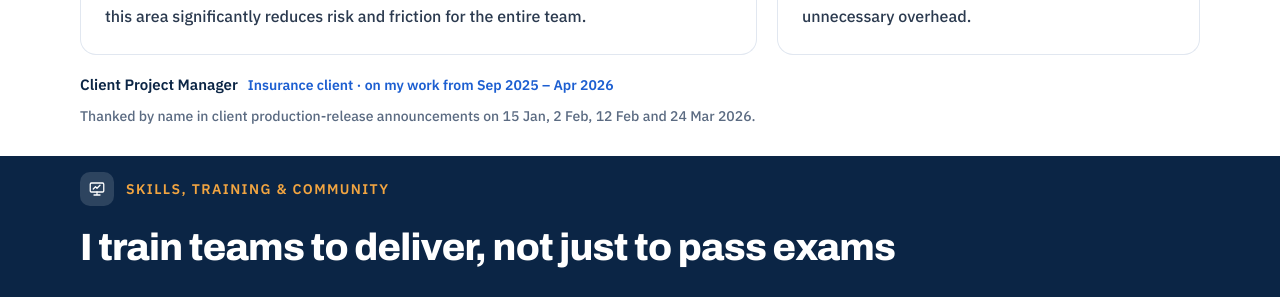
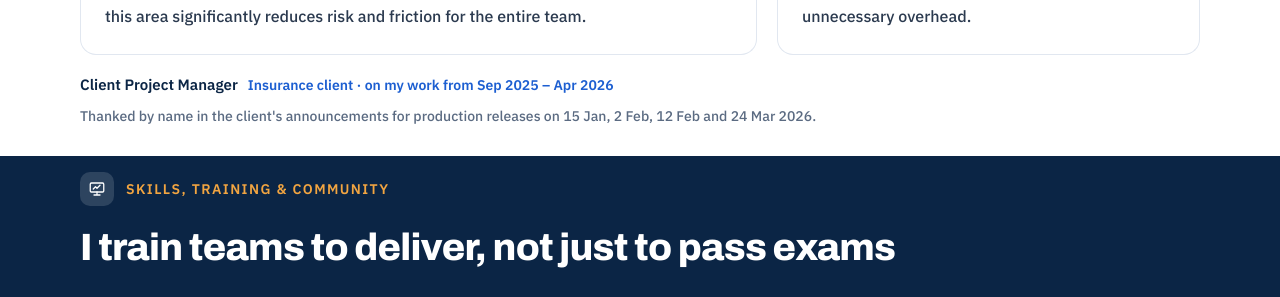
Before and after one commit to Madhan-I/Madhan-I.github.io, a Jekyll site: the page built from index.html, in a window 1280 px wide and 900 px high, scrolled down 4052 px. Shown: the part 153-450 px from the top of the window. Built offline with Jekyll 4.4.1, drawn with Linux system fonts in a browser that asks for light colours.

Commit message:
Client feedback: date the releases, not the announcements
Co-Authored-By: Claude Opus 5.5 <noreply@anthropic.com>
Claude-Session: https://claude.ai/code/session_01MFRrTt7LBDdX57m85KHNGp

```diff
--- a/_data/profile.yml
+++ b/_data/profile.yml
@@ -674,4 +674,4 @@ feedback:
   - quote: "You proactively guide the team, address gaps, and ensure we continuously improve without adding unnecessary overhead."
 feedback_who: Client Project Manager
 feedback_where: Insurance client · on my work from Sep 2025 – Apr 2026
-feedback_note: Thanked by name in client production-release announcements on 15 Jan, 2 Feb, 12 Feb and 24 Mar 2026.
+feedback_note: Thanked by name in the client's announcements for production releases on 15 Jan, 2 Feb, 12 Feb and 24 Mar 2026.
```
